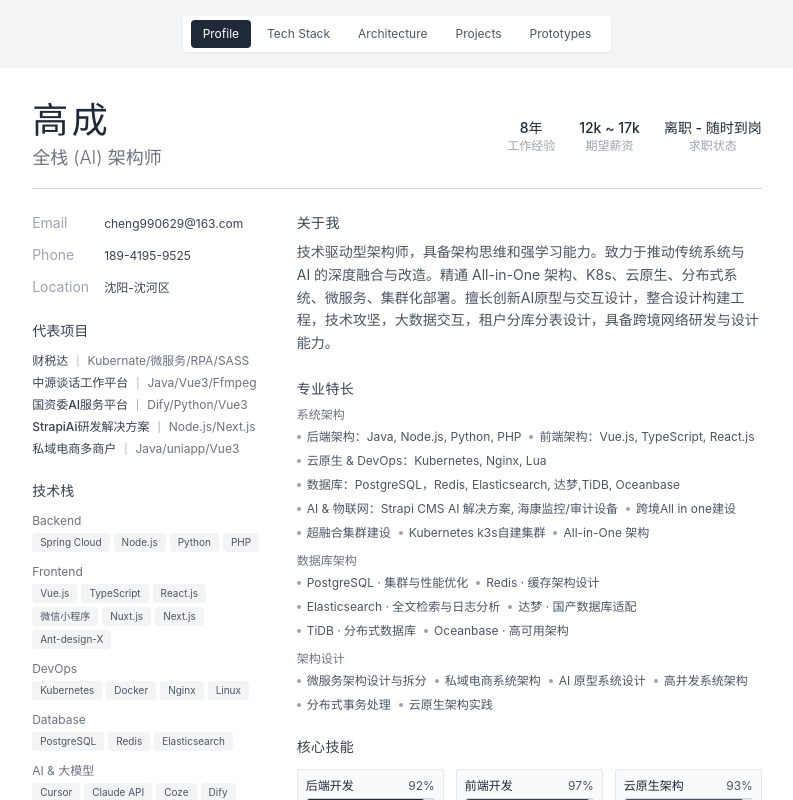
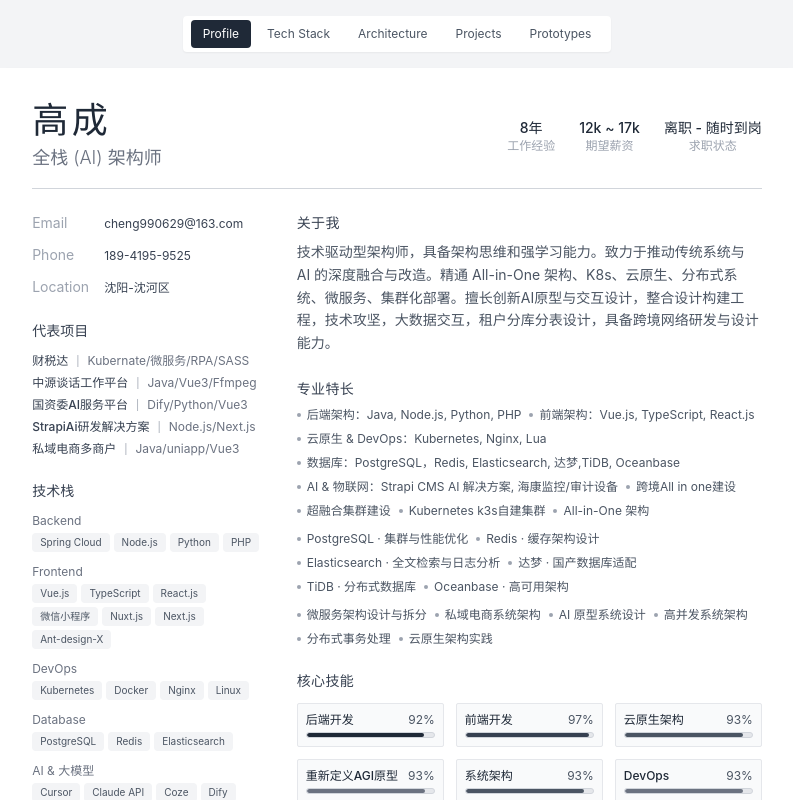
Before and after one commit to cheng990629/jianliben, a React (Vite) app: page / in a window 1280 px wide. Shown: the top 800 px of the page, without its empty margins (243-1036 px from the left). Built offline with nearby package versions, Linux system fonts and the light colour scheme.

Commit message:
style: 移除专业特长分类标题

```diff
--- a/src/App.tsx
+++ b/src/App.tsx
@@ -201,7 +201,6 @@ const ProfilePage = ({ pageNum }: { pageNum: number }) => (
           <h3 className="text-sm font-medium text-gray-700 mb-2 uppercase tracking-wide">专业特长</h3>
           {/* 技术架构专长 */}
           <div className="mb-3">
-            <p className="text-xs text-gray-500 mb-1.5">系统架构</p>
             <div className="flex flex-wrap gap-2">
               {personalInfo.specialties.map((spec, idx) => (
                 <div key={idx} className="flex items-center gap-1.5">
@@ -213,7 +212,6 @@ const ProfilePage = ({ pageNum }: { pageNum: number }) => (
           </div>
           {/* Database 专长 */}
           <div className="mb-3">
-            <p className="text-xs text-gray-500 mb-1.5">数据库架构</p>
             <div className="flex flex-wrap gap-2">
               {personalInfo.specialtiesDatabase?.map((spec, idx) => (
                 <div key={idx} className="flex items-center gap-1.5">
@@ -225,7 +223,6 @@ const ProfilePage = ({ pageNum }: { pageNum: number }) => (
           </div>
           {/* Architecture 专长 */}
           <div>
-            <p className="text-xs text-gray-500 mb-1.5">架构设计</p>
             <div className="flex flex-wrap gap-2">
               {personalInfo.specialtiesArchitecture?.map((spec, idx) => (
                 <div key={idx} className="flex items-center gap-1.5">
```
